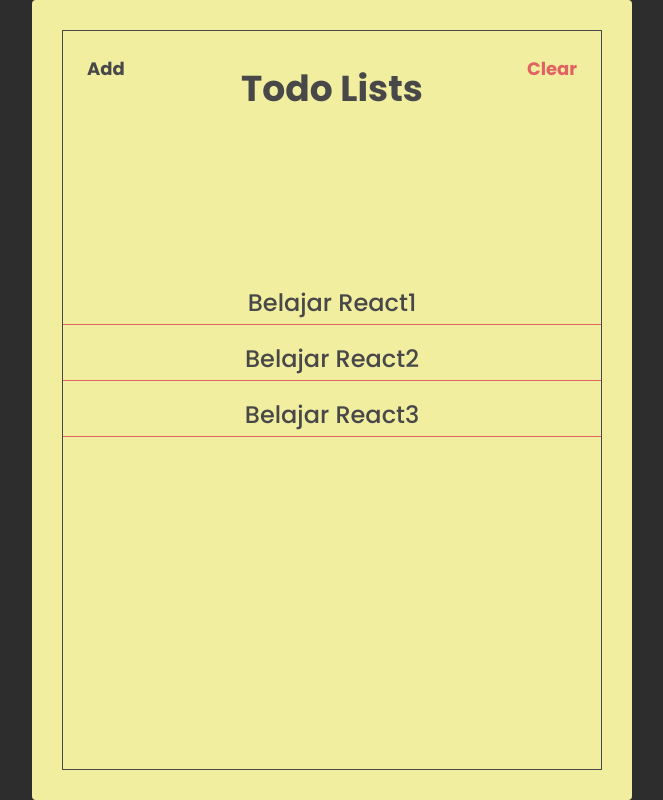
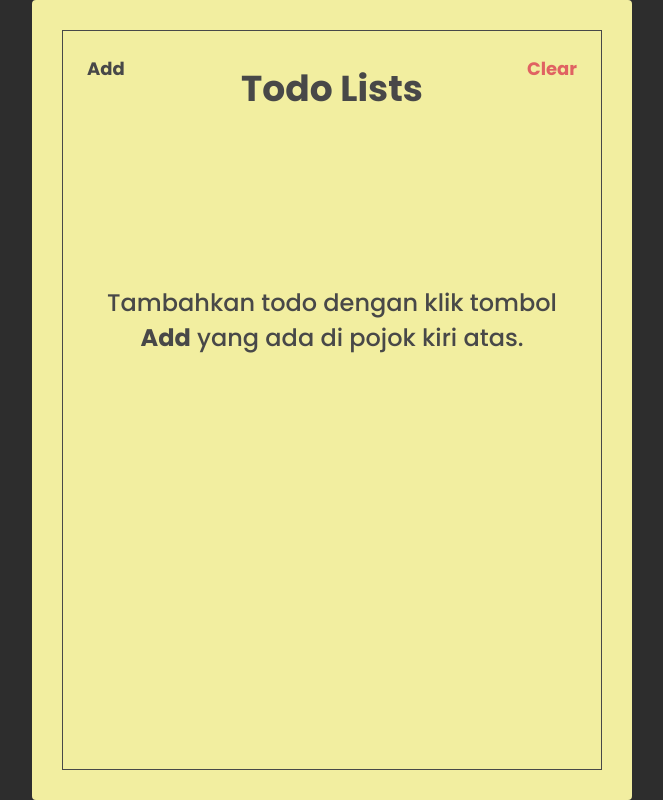
Before and after one commit to DodyDharma440/react-todolist, a React (Create React App) app: page / in a window 1280 px wide. Shown: the whole page, without its empty margins (308-971 px from the left). Built offline with nearby package versions, Linux system fonts and the light colour scheme.

Commit message:
useState with local storage

```diff
--- a/src/App.js
+++ b/src/App.js
@@ -3,7 +3,7 @@ import "./styles.css";
 import { ThemeProvider } from "@emotion/react";
 
 //Components
-import TodoList from "./pages/TodoListClass";
+import TodoList from "./pages/TodoList";
 
 const theme = {
   color: {
--- /dev/null
+++ b/src/hooks/useStateWithLocalStorage.js
@@ -0,0 +1,24 @@
+import React from "react";
+import PropTypes from "prop-types";
+
+const useStateWithLocalStorage = (localStorageKey) => {
+  const [todos, setTodos] = React.useState(
+    JSON.parse(localStorage.getItem(localStorageKey)) || []
+  );
+
+  if (!localStorageKey) {
+    throw new Error("You have to passed in a Local Storage Key is a argument!");
+  }
+
+  React.useEffect(() => {
+    localStorage.setItem(localStorageKey, JSON.stringify(todos));
+  }, [todos, localStorageKey]);
+
+  return [todos, setTodos];
+};
+
+useStateWithLocalStorage.propTypes = {
+  localStorageKey: PropTypes.string.isRequired
+};
+
+export default useStateWithLocalStorage;
--- a/src/pages/TodoList.jsx
+++ b/src/pages/TodoList.jsx
@@ -1,5 +1,6 @@
 import React, { useState } from "react";
 
+import useStateWithLocalStorage from "../hooks/useStateWithLocalStorage";
 //Components
 import Paper from "../components/paper/PaperClass";
 import Header from "../components/header/HeaderClass";
@@ -9,11 +10,7 @@ import Todos from "../components/todos/TodosClass";
 import Container from "../layout/Container";
 
 const TodoList = () => {
-  const [todos, setTodos] = useState([
-    { text: "Belajar React1", isCompleted: false },
-    { text: "Belajar React2", isCompleted: false },
-    { text: "Belajar React3", isCompleted: false }
-  ]);
+  const [todos, setTodos] = useStateWithLocalStorage("todos");
 
   const [showAdd, setShowAdd] = useState(false);
 
```
